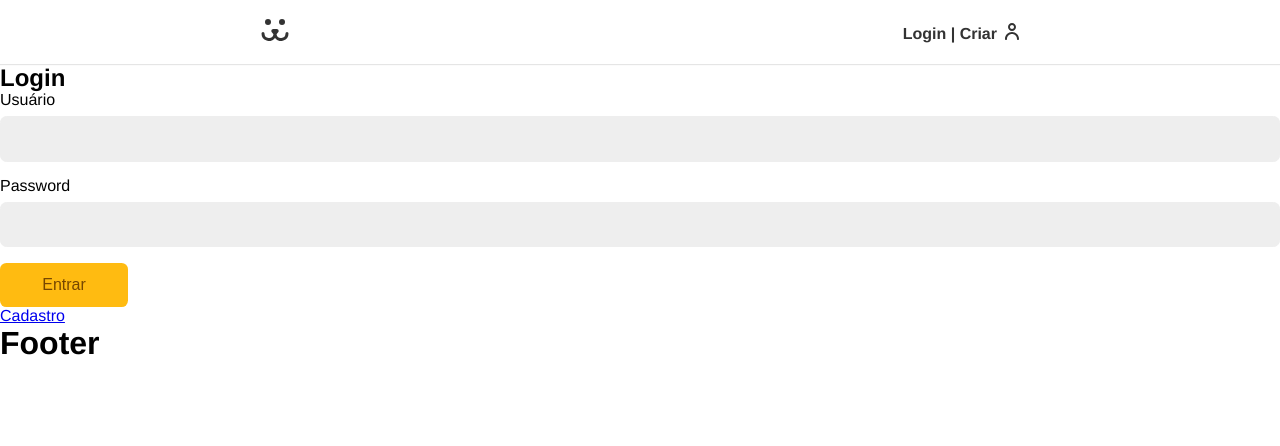
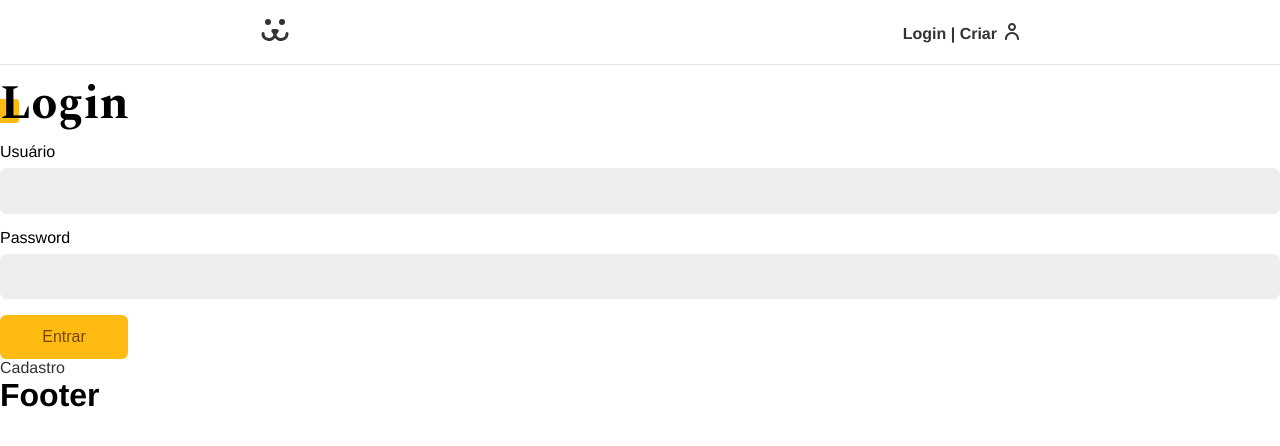
Before and after one commit to anthony-ricardox/Dogs, a React app: page /login in a window 1280 px wide. Shown: the top 446 px of the page. Built offline with nearby package versions, Linux system fonts and the light colour scheme; the HTML template or start-up script is replaced by a standard one.

Commit message:
style: estilizando o conteudo do site, ajustando h1 e utilizando o position e z-index para layout

```diff
--- a/src/App.css
+++ b/src/App.css
@@ -1,3 +1,5 @@
+@import url('https://fonts.googleapis.com/css2?family=Audiowide&family=Bebas+Neue&family=IBM+Plex+Mono:ital,wght@0,100;0,200;0,300;0,400;0,500;0,600;0,700;1,100;1,200;1,300;1,400;1,500;1,600;1,700&family=Inter:ital,opsz,wght@0,14..32,100..900;1,14..32,100..900&family=Open+Sans:ital,wght@0,300..800;1,300..800&family=Orbitron:wght@400..900&family=Oswald:wght@200..700&family=Playfair+Display+SC:ital,wght@0,400;0,700;0,900;1,400;1,700;1,900&family=Rajdhani:wght@300;400;500;600;700&family=Roboto:ital,wght@0,100..900;1,100..900&family=Spectral:ital,wght@0,200;0,300;0,400;0,500;0,600;0,700;0,800;1,200;1,300;1,400;1,500;1,600;1,700;1,800&display=swap');
+
 *{
     padding: 0px;
     margin: 0px;
@@ -6,7 +8,7 @@
 
 :root{
     --type-first: Helvetica, arial, sans-serif;
-    --type-second: 'Spectral',Georgia;
+    --type-second: 'Spectral', georgia;
 }
 
 body{
@@ -16,6 +18,10 @@ body{
 
 ul , li{
     list-style: none;
+}
+a{
+    text-decoration: none;
+    color: #333;
 }
 
 img{
@@ -27,6 +33,29 @@ button, input{
     display: block;
     font-size: 1rem;
     color: #333;
+}
+
+
+.title{
+    font-family: var(--type-second);
+    line-height: 1;
+    font-size: 3rem;
+    margin: 1rem 0;
+    position: relative;
+    z-index: 1;
+}
+
+.title::after{
+    content: '';
+    display: block;
+    width: 1.5rem;
+    height: 1.5rem;
+    background-color: #fb1;
+    position: absolute;
+    bottom: 5px;
+    left: -5px;
+    border-radius: 0.2rem;
+    z-index: -1;
 }
 
 .animeLeft{
--- a/src/Components/Login/LoginForm.jsx
+++ b/src/Components/Login/LoginForm.jsx
@@ -24,7 +24,7 @@ const LoginForm = () => {
 
   return (
     <section className="animeLeft">
-      <h1>Login</h1>
+      <h1 className="title" >Login</h1>
       <form action="" onSubmit={handleSubmit}>
         <Input type="text" label="Usuário" name="username" {...username} />
         <Input type="password" label="Password" name="password" {...password} />
```
